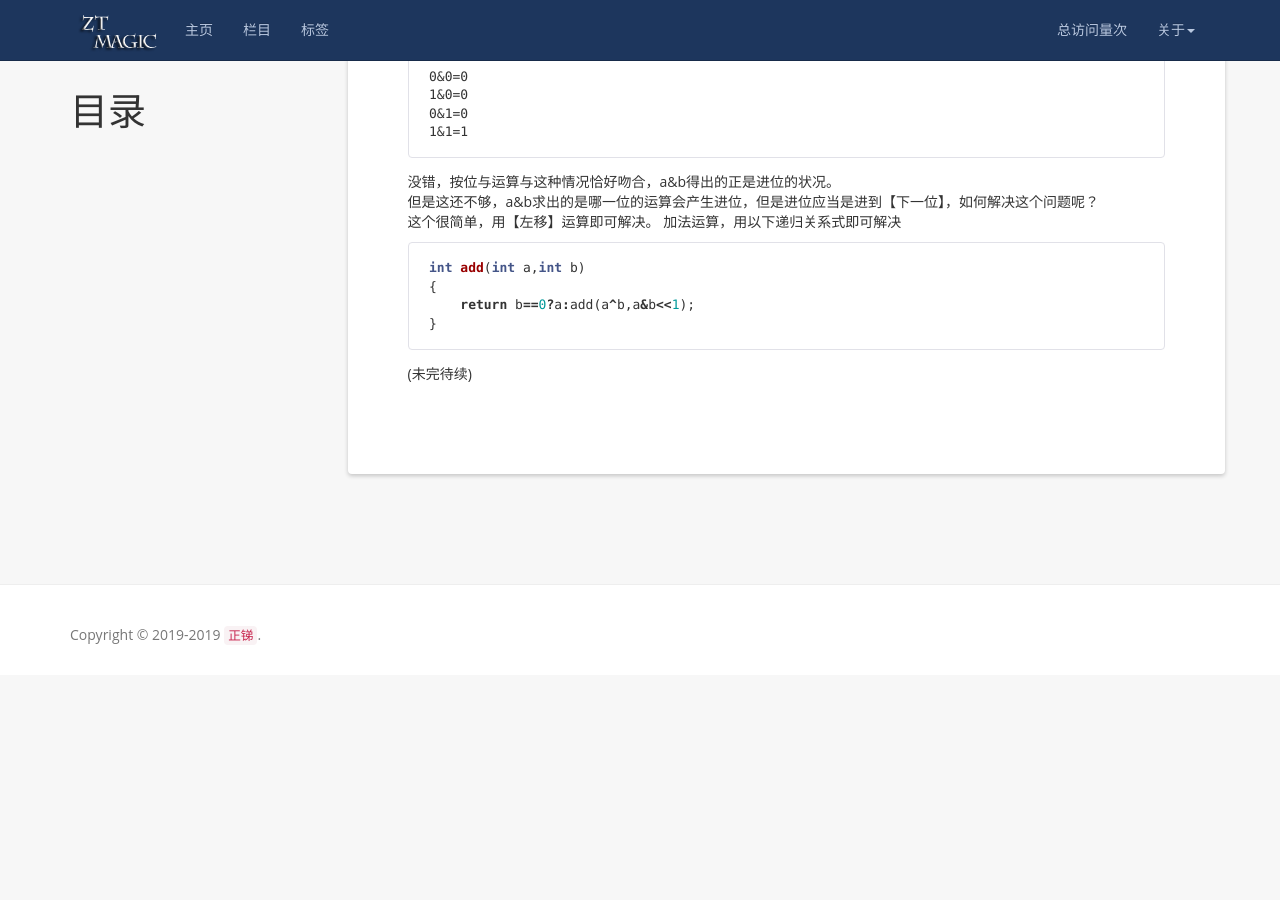
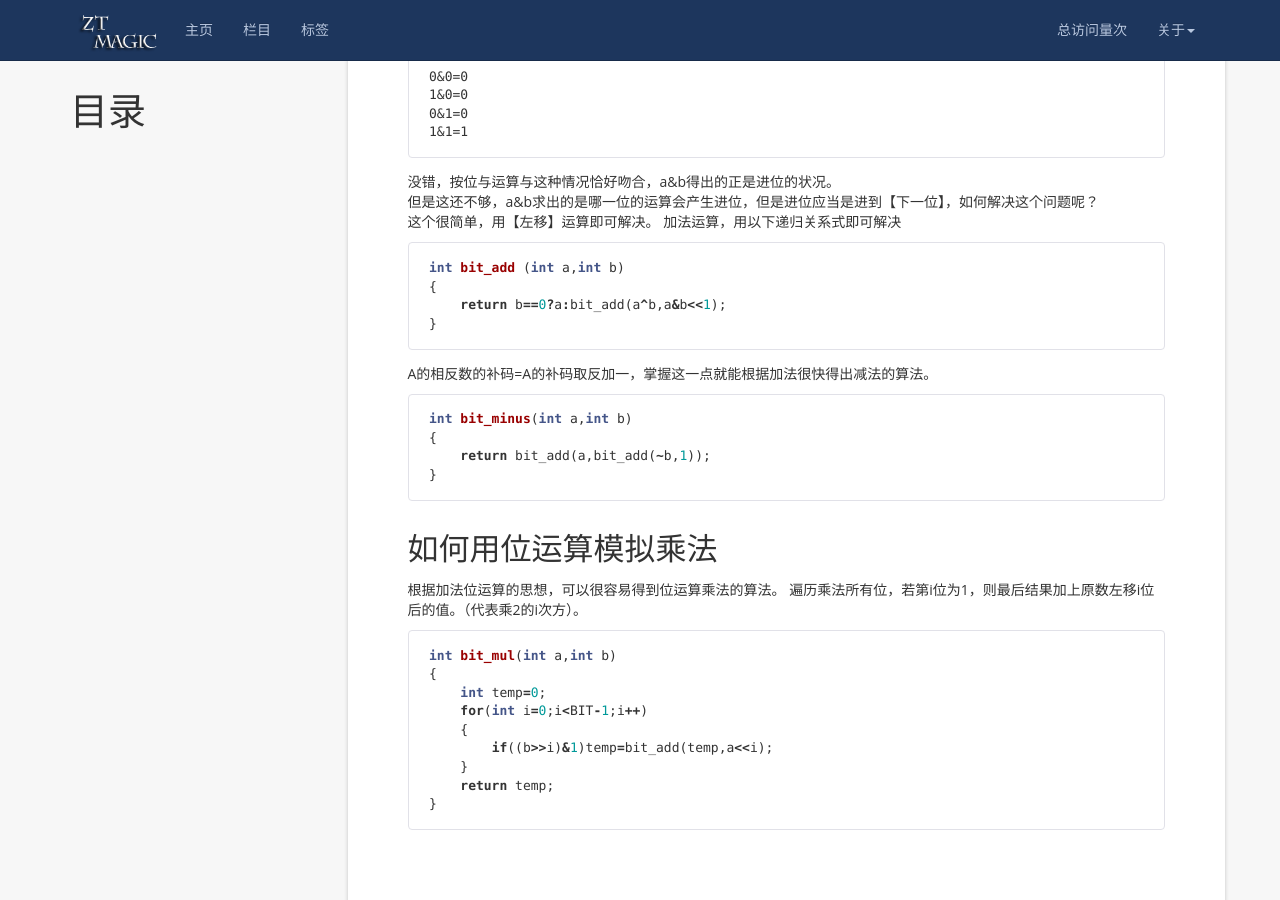
Before and after one commit to ztmail723/ztmail723.github.io, a Jekyll site: the page built from _posts/technology/2019-05-08-bit-operation.md, in a window 1280 px wide and 900 px high, scrolled down 2586 px. Built offline with Jekyll 4.4.1, drawn with Linux system fonts in a browser that asks for light colours; nearby versions of some CDN libraries; a script that is not in the unit is left out; comment, search, counter and statistics services are not loaded; before the commit the page ends 3261 px from its top, so only the background shows below that; some of the changed text lies outside the part shown.

Commit message:
Update 2019-05-08-bit-operation.md

```diff
--- a/_posts/technology/2019-05-08-bit-operation.md
+++ b/_posts/technology/2019-05-08-bit-operation.md
@@ -53,7 +53,7 @@ C语言中位操作(Bitwise operation)有以下六种：
 	a<<2= 01000100 = 68
 	b>>1= 11111110 = -2
 
-如何用位运算模拟加法
+如何用位运算模拟加法和减法
 -------------------
 由数字电路的知识我们知道，二进制补码可以把减法转换成加法。比如a-b的值我们可以表示为a+(-b)。所以，我们首先讨论如何用六种位运算模拟加法。
 首先针对每一位，我们如下四种可能
@@ -118,10 +118,32 @@ C语言中位操作(Bitwise operation)有以下六种：
 加法运算，用以下递归关系式即可解决
 
 {% highlight c++%}
-int add(int a,int b)
+int bit_add (int a,int b)
 {
-    return b==0?a:add(a^b,a&b<<1);
+    return b==0?a:bit_add(a^b,a&b<<1);
 }
 {% endhighlight%}
 
-(未完待续)
+A的相反数的补码=A的补码取反加一，掌握这一点就能根据加法很快得出减法的算法。
+{% highlight c++%}
+int bit_minus(int a,int b)
+{
+    return bit_add(a,bit_add(~b,1));
+}
+{% endhighlight%}
+
+如何用位运算模拟乘法
+-------------------
+根据加法位运算的思想，可以很容易得到位运算乘法的算法。
+遍历乘法所有位，若第i位为1，则最后结果加上原数左移i位后的值。（代表乘2的i次方）。
+{% highlight c++%}
+int bit_mul(int a,int b)
+{
+    int temp=0;
+    for(int i=0;i<BIT-1;i++)
+    {
+        if((b>>i)&1)temp=bit_add(temp,a<<i);
+    }
+    return temp;
+}
+{% endhighlight%}
```
